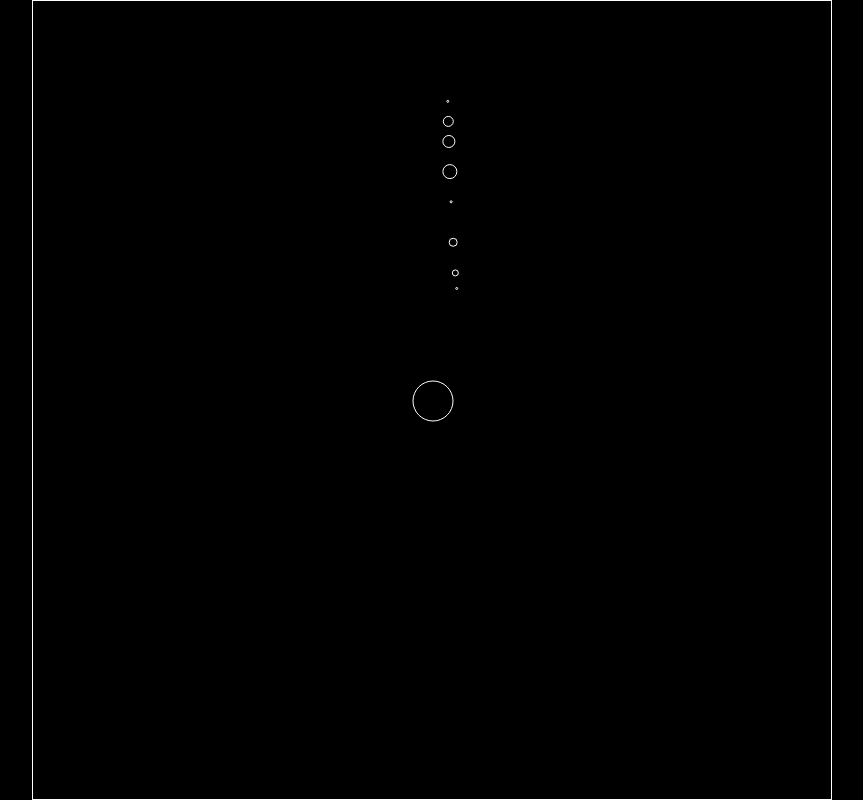
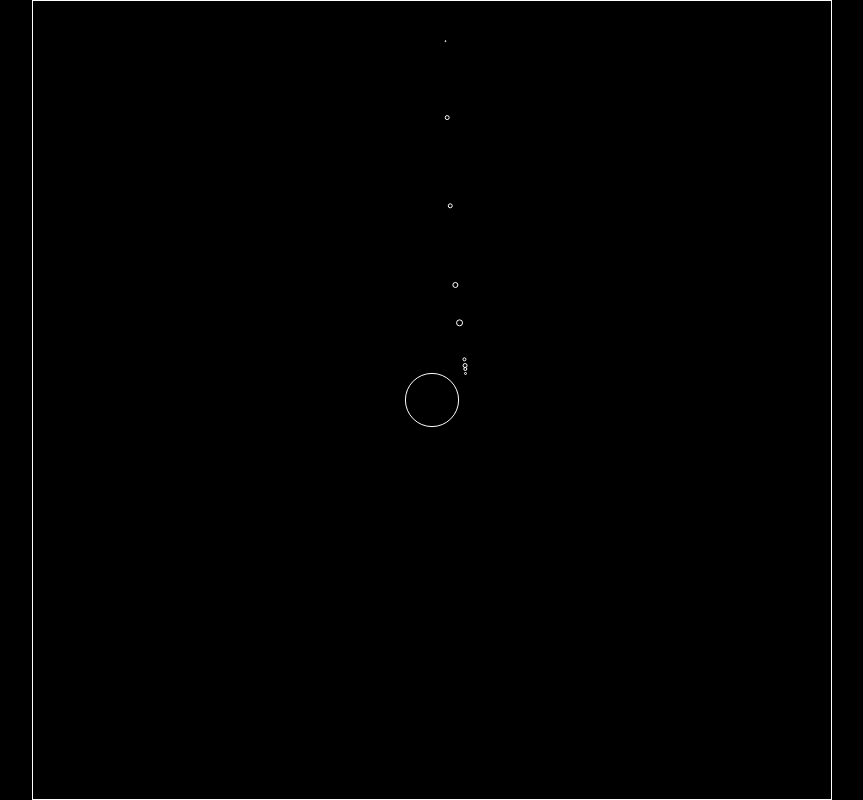
Before and after one commit to MrSodaPop/Planetary-Physics-Engine, a plain HTML site: page index.html in a window 1280 px wide. Shown: the whole page, without its empty margins (208-1071 px from the left). Drawn offline with Linux system fonts and the light colour scheme.

Commit message:
fixed dimensions and ratios
added correct ratios of weight and mass to solar system, fixed dimensions to work on vertical screens.

```diff
--- a/JS/main.js
+++ b/JS/main.js
@@ -1,26 +1,34 @@
+var x = window.innerWidth - 2;
+var y = x;
+if (window.innerHeight < window.innerWidth) {
+    y = window.innerHeight - 2;
+    x = y;
+}
+const rRatio = (2*y/5)/(5.906292*10**12)
+const mRatio = (1.989*10**8.5)/(1.989*10**30);
 var celestialObjects = [
     {
         name:'Sun',
         pos: {
-            x: window.innerHeight/2,//Math.floor(Math.random() * (window.innerHeight - 1)), // accounting for canvas dimensions (-2 + 1)
-            y: window.innerHeight/2//Math.floor(Math.random() * (window.innerHeight - 1))
+            x: x/2,
+            y: y/2
         },
-        vel: {  // m/s
+        vel: {  // px/s
             x: 0,
             y: 0
         },
-        acc: {  // m/s/s
+        acc: {  // px/s/s
             x: 0,
             y: 0
         },
-        mass: 1.989 * Math.pow(10,8.5),  // Kg
-        radius: 20  // m
+        mass: 1.989*10**8.5,
+        radius: y/30 // px
     },
     {
         name:'Mercury',
         pos: {
-            x: window.innerHeight/2,//Math.floor(Math.random() * (window.innerHeight - 1)),
-            y:285//Math.floor(Math.random() * (window.innerHeight - 1))
+            x: x/2,
+            y: (9*y/20) -  rRatio*57.91*10**9
         },
         vel: {
             x: 0,
@@ -30,14 +38,14 @@ var celestialObjects = [
             x: 0,
             y: 0
         },
-        mass: 0.0000001,
+        mass: mRatio*3.301*10**23,
         radius: 1
     },
     {
         name:'Venus',
         pos: {
-            x: window.innerHeight/2,//Math.floor(Math.random() * (window.innerHeight - 1)),
-            y:270//Math.floor(Math.random() * (window.innerHeight - 1))
+            x: x/2,
+            y: (9*y/20) -  rRatio*108.2*10**9
         },
         vel: {
             x: 0,
@@ -47,14 +55,14 @@ var celestialObjects = [
             x: 0,
             y: 0
         },
-        mass: 0.0000001,
-        radius: 3
+        mass: mRatio*4.867*10**24,
+        radius: 1.5
     },
     {
         name:'Earth',
         pos: {
-            x: window.innerHeight/2,//Math.floor(Math.random() * (window.innerHeight - 1)),
-            y:240//Math.floor(Math.random() * (window.innerHeight - 1))
+            x: x/2,
+            y: (9*y/20) -  rRatio*149.6*10**9
         },
         vel: {
             x: 0,
@@ -64,14 +72,14 @@ var celestialObjects = [
             x: 0,
             y: 0
         },
-        mass: 0.0000001,
-        radius: 4
+        mass: mRatio*5.972*10**24,
+        radius: 2
     },
     {
         name:'Mars',
         pos: {
-            x: window.innerHeight/2,//Math.floor(Math.random() * (window.innerHeight - 1)),
-            y: 200//Math.floor(Math.random() * (window.innerHeight - 1))
+            x: x/2,
+            y: (9*y/20) -  rRatio*227.9*10**9
         },
         vel: {
             x: 0,
@@ -81,14 +89,14 @@ var celestialObjects = [
             x: 0,
             y: 0
         },
-        mass: 0.0000001,
-        radius: 1
+        mass: mRatio*6.4127*10**23,
+        radius: 1.5
     },
     {
         name:'Jupiter',
         pos: {
-            x: window.innerHeight/2,//Math.floor(Math.random() * (window.innerHeight - 1)),
-            y: 170//Math.floor(Math.random() * (window.innerHeight - 1))
+            x: x/2,
+            y: (9*y/20) -  rRatio*778.5*10**9
         },
         vel: {
             x: 0,
@@ -98,14 +106,14 @@ var celestialObjects = [
             x: 0,
             y: 0
         },
-        mass: 0.0000001,
-        radius: 7
+        mass: mRatio*1.899*10**27,
+        radius: 3
     },
     {
         name:'Saturn',
         pos: {
-            x: window.innerHeight/2,//Math.floor(Math.random() * (window.innerHeight - 1)),
-            y: 140//Math.floor(Math.random() * (window.innerHeight - 1))
+            x: x/2,
+            y: (9*y/20) -  rRatio*1.434*10**12
         },
         vel: {
             x: 0,
@@ -115,14 +123,14 @@ var celestialObjects = [
             x: 0,
             y: 0
         },
-        mass: 0.0000001,
-        radius: 6
+        mass: mRatio*5.685*10**26,
+        radius: 2.5
     },
     {
         name:'Uranus',
         pos: {
-            x: window.innerHeight/2,//Math.floor(Math.random() * (window.innerHeight - 1)),
-            y: 120//Math.floor(Math.random() * (window.innerHeight - 1))
+            x: x/2,
+            y: (9*y/20) -  rRatio*2.871*10**12
         },
         vel: {
             x: 0,
@@ -132,14 +140,14 @@ var celestialObjects = [
             x: 0,
             y: 0
         },
-        mass: 0.0000001,
-        radius: 5
+        mass: mRatio*8.682*10**25,
+        radius: 2
     },
     {
-        name:'Pluto',
+        name:'Neptune',
         pos: {
-            x: window.innerHeight/2,//Math.floor(Math.random() * (window.innerHeight - 1)),
-            y: 100//Math.floor(Math.random() * (window.innerHeight - 1))
+            x: x/2,
+            y: (9*y/20) -  rRatio*4.495*10**12
         },
         vel: {
             x: 0,
@@ -149,8 +157,25 @@ var celestialObjects = [
             x: 0,
             y: 0
         },
-        mass: 0.0000001,
-        radius: 1
+        mass: mRatio*1.024*10**26,
+        radius: 2
+    },
+    {
+        name:'Pluto',
+        pos: {
+            x: x/2,
+            y: (9*y/20) - 2*y/5
+        },
+        vel: {
+            x: 0,
+            y: 0
+        },
+        acc: {
+            x: 0,
+            y: 0
+        },
+        mass: mRatio*1.471*10**22,
+        radius: 0.5
     }
 ]
 
@@ -173,6 +198,7 @@ var update = function() {
 
 var updating;
 var start = function(tickrate) {
+    clearInterval(updating)
     for (let i = 1; i < celestialObjects.length; i++) {
         celestialObjects[i].vel.x=Math.sqrt(G*celestialObjects[0].mass/(window.innerHeight/2 - celestialObjects[i].pos.y));
     }
@@ -181,3 +207,7 @@ var start = function(tickrate) {
 var stop = function() {
     clearInterval(updating);
 }
+var resume = function(tickrate) {
+    clearInterval(updating)
+    updating = setInterval(update,1000/tickrate)
+}
--- a/index.html
+++ b/index.html
@@ -11,8 +11,14 @@
             </div>
         </center>
         <script>
-                var y = window.innerHeight - 2;
-                var x = y;
+                if (window.innerHeight < window.innerWidth) {
+                    var y = window.innerHeight - 2;
+                    var x = y;
+                }
+                else {
+                    var y = window.innerWidth - 2;
+                    var x = y;
+                }
                 document.getElementById("canvas-wrapper").innerHTML="<canvas id='canvas' width='" + x + "' height='" + y + "' style='background-color:black;border:1px solid #FFFFFF;'></canvas>"
                 start(1000);
         </script>
```
